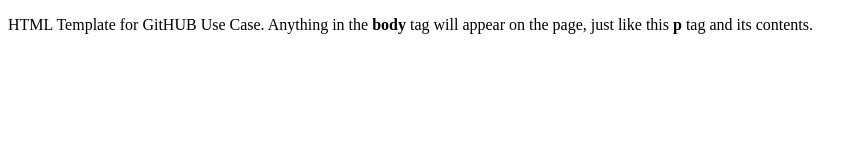
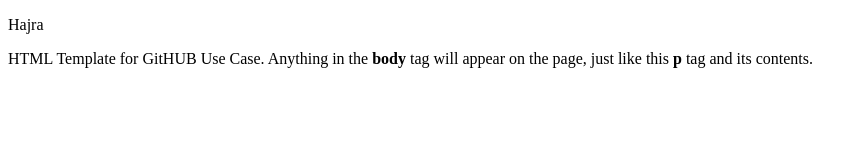
Before and after one commit to imofelde/Git_cat_2025, a plain HTML site: page index.html in a window 1280 px wide. Shown: the whole page, without its empty margins (0-867 px from the left). Drawn offline with Linux system fonts and the light colour scheme.

Commit message:
a html kiegesztitve a HAJRA szoval

```diff
--- a/index.html
+++ b/index.html
@@ -4,6 +4,7 @@
     <title>This is the title of the webpage!</title>
   </head>
   <body>
-    <p>HTML Template for GitHUB Use Case. Anything in the <strong>body</strong> tag will appear on the page, just like this <strong>p</strong> tag and its contents.</p>
+    <p>Hajra</p>
+	<p>HTML Template for GitHUB Use Case. Anything in the <strong>body</strong> tag will appear on the page, just like this <strong>p</strong> tag and its contents.</p>
   </body>
 </html>
```
